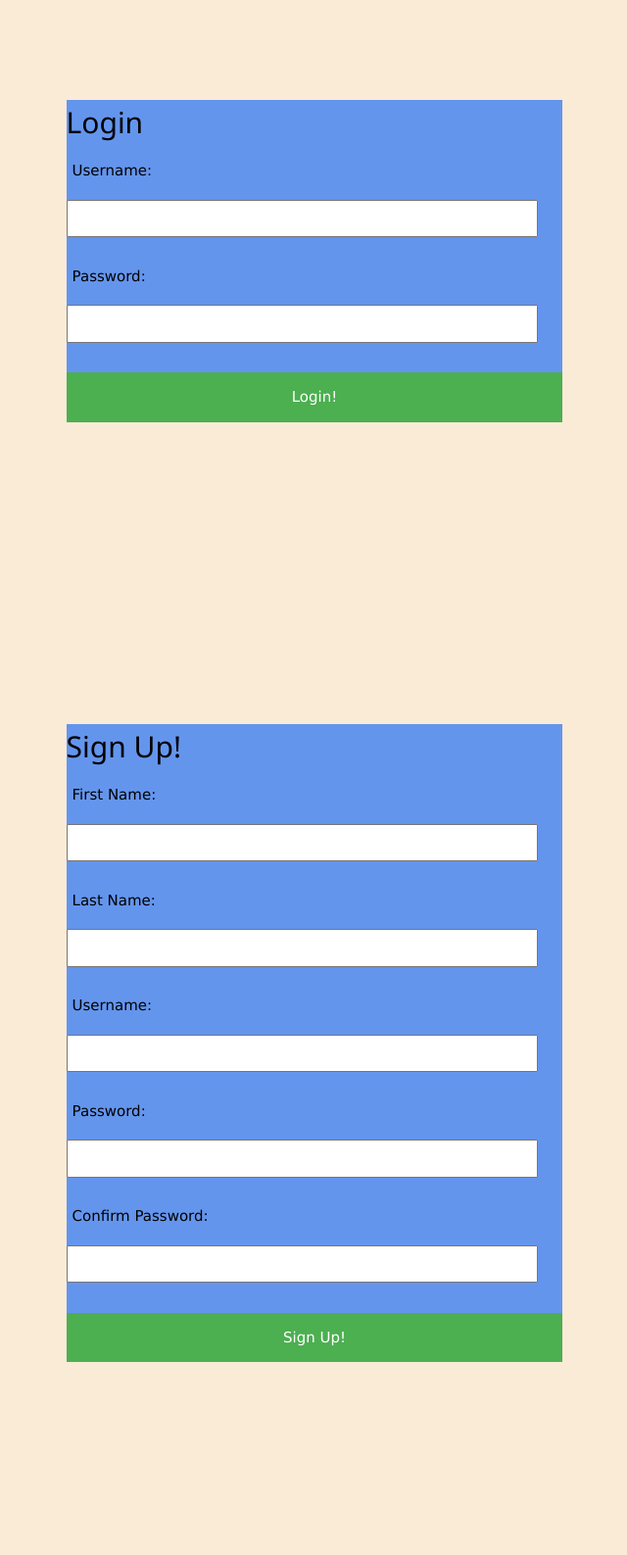
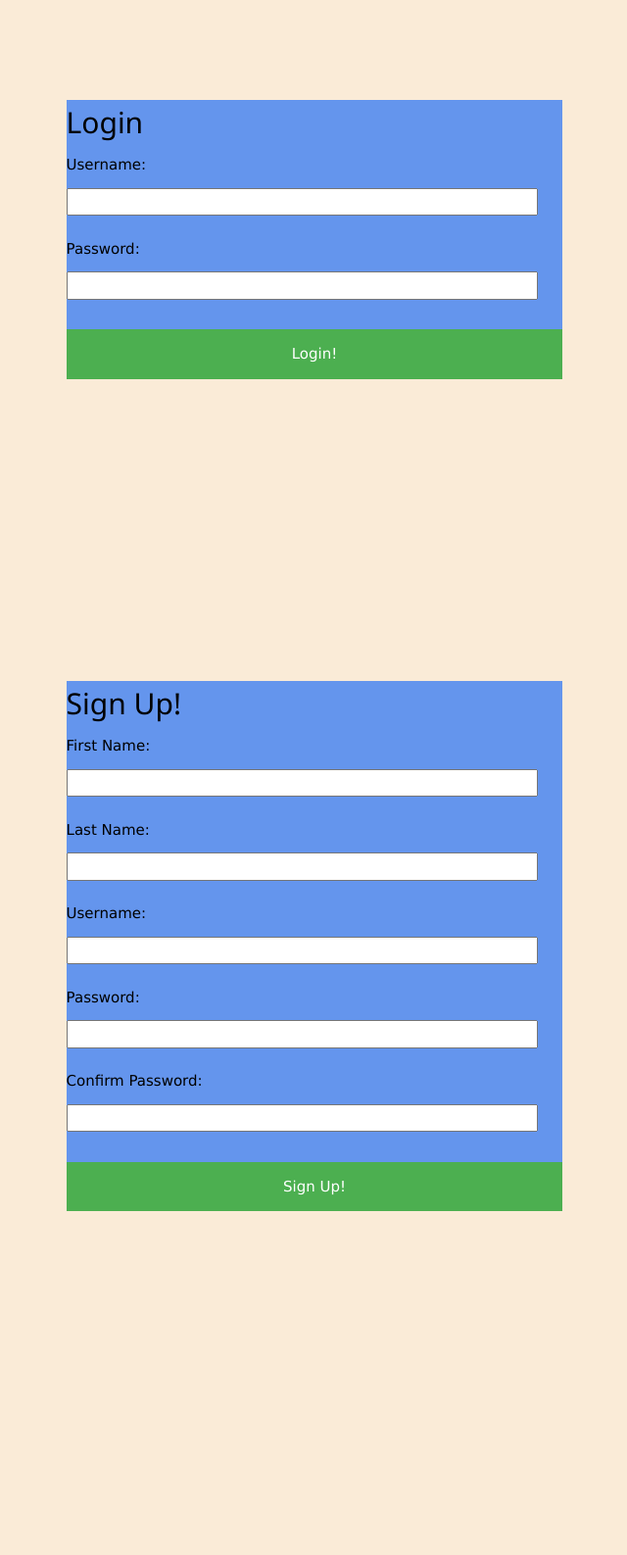
Before and after one commit to Webb-Avery/nodeProject, a web app: file public/login.html in a window 1280 px wide. Shown: the whole page at 98% size, without its empty margins (319-959 px from the left). After the commit the page ends 1236 px from the top, so only its background shows below. Run offline with its HTML, style and script files only (its server is not run), Linux system fonts and the light colour scheme.

```diff
--- a/public/main.css
+++ b/public/main.css
@@ -38,5 +38,4 @@ label, input {
 	display:block;
 	margin-bottom:12px;
 	width:95%;
-  padding: .4em;
 }
```
